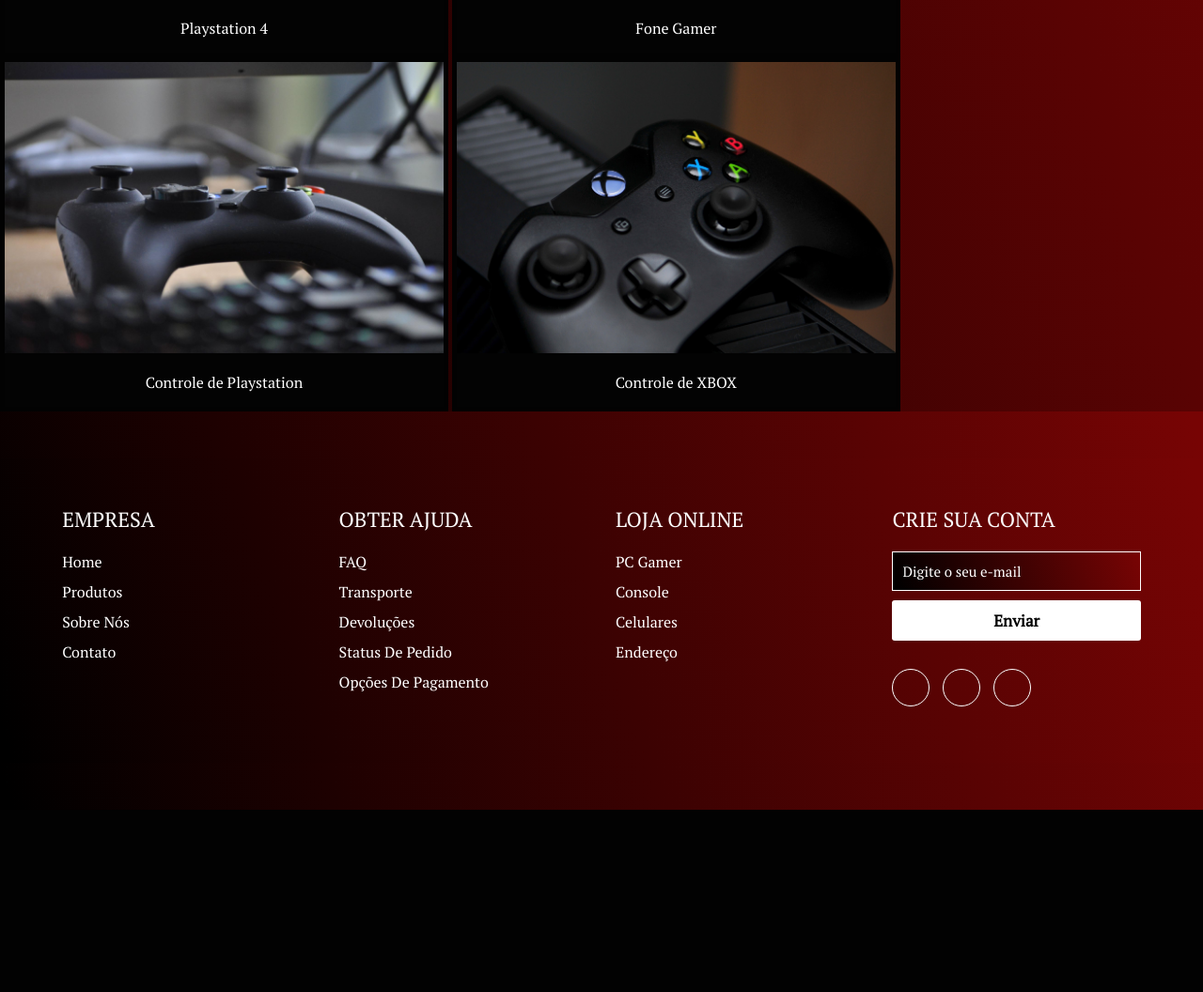
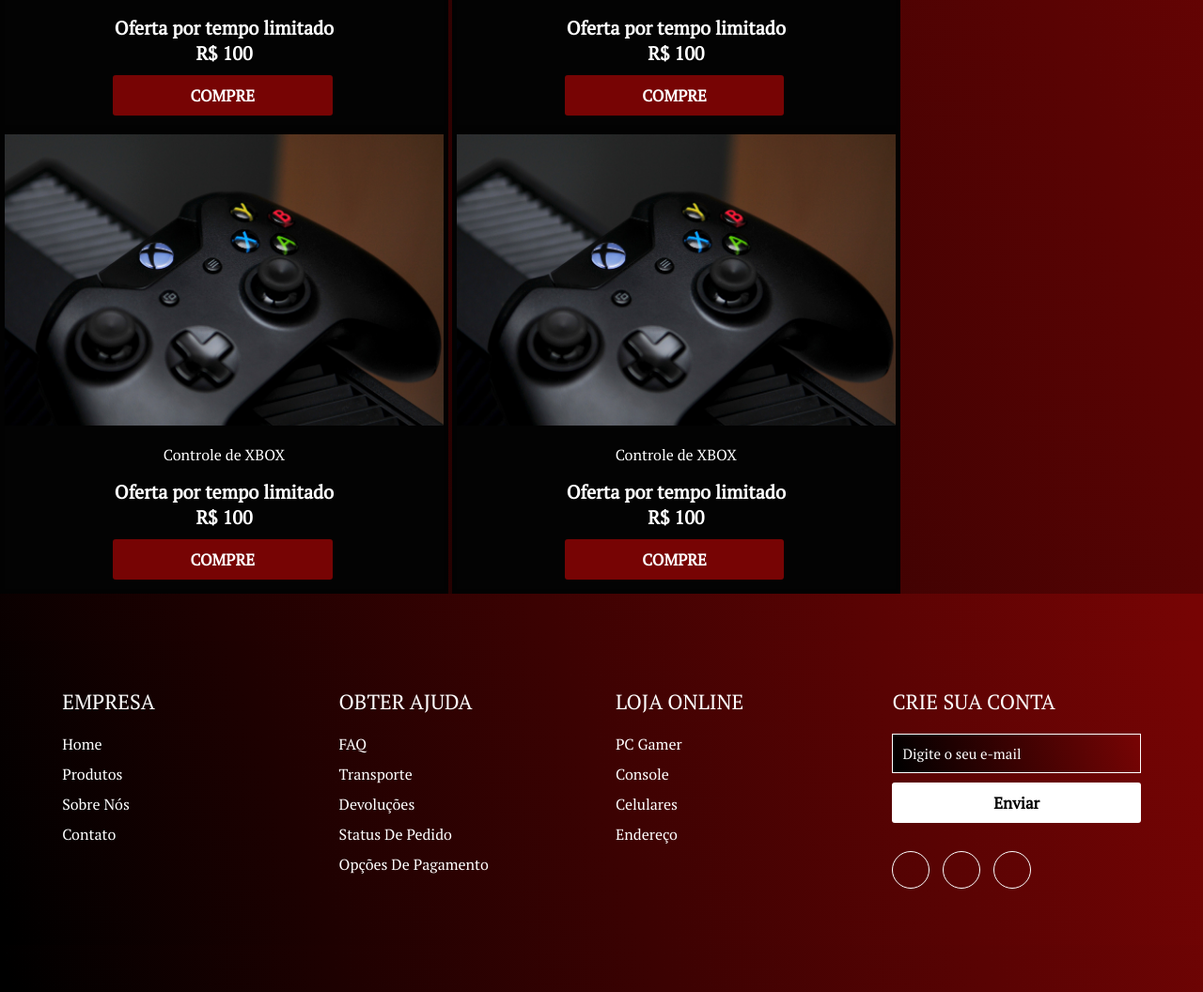
Before and after one commit to saaint1/senai-versoes-colaboracoes, a PHP site: page / in a window 1280 px wide. Shown: the part 1042-2098 px from the top of the page at 94% size. Before the commit the page ends 1904 px from the top, so only its background shows below. Run offline with PHP 8.4, Linux system fonts and the light colour scheme; some libraries are stand-ins or nearby versions.

Commit message:
trab sa2

```diff
--- a/css/style.css
+++ b/css/style.css
@@ -6,6 +6,7 @@
     box-sizing: border-box;
     font-family: "PT serif";
     }
+
 .container {
     max-width: 1920px;
     width: 100%;
@@ -29,7 +30,6 @@
     padding: 0;
     background-color: rgb(2, 2, 2);
 }
-
 
 .nav-container ul li {
     display: inline;
@@ -59,7 +59,7 @@
 }
 /*banner*/
 #main-banner {
-    background: url("../img/banner1.jpg") no-repeat;
+    background: url("../img/6.jpg") no-repeat;
     width: 100%;
     height: 500px;
     background-repeat: no-repeat;
@@ -69,10 +69,27 @@
     padding-top: 20px;
     box-sizing: border-box;
 
-    text-align: center;
+    text-align: start;
     padding-top: 5em;
     padding-bottom: 5em;
+    padding-left: 20em;
 }
+
+#main-banner button {
+    width: 10%;
+    margin-top: 30px;
+    margin-left: 60px;
+    padding: 10px;
+    font-size: 17px;
+    outline: none;
+    border: none;
+    cursor: pointer;
+    color: #FFF;
+    border-radius: 3px;
+    font-weight: bold;
+    background-color: rgb(119, 4, 4);
+}
+
 
 /*dp-menu*/
 :root {
@@ -136,6 +153,36 @@
 div.img {
     color: #FFF;
     text-decoration: none;
+}
+
+div .img h1{
+    color: #FFF;
+    text-decoration: none;
+    font-size: 20px;
+    text-align: center;
+}
+
+div .img h2{
+    color: #FFF;
+    text-decoration: none;
+    font-size: 20px;
+    text-align: center;
+}
+
+div .img button {
+    width: 50%;
+    margin-top: 10px;
+    margin-left: 115px;
+    margin-bottom: 10px;
+    padding: 10px;
+    font-size: 17px;
+    outline: none;
+    border: none;
+    cursor: pointer;
+    color: #FFF;
+    border-radius: 3px;
+    font-weight: bold;
+    background-color: rgb(119, 4, 4);
 }
 
 div.img {
--- a/index.html
+++ b/index.html
@@ -25,7 +25,8 @@
           </div>
         </nav>
     <div id="main-banner">
-      <h1>Ofertas todos os dias</h1>
+      <h1>OFERTA DA SEMANA</h1>
+      <button>APROVEITE</button>
     </div>
     <nav class="dp-menu">
       <ul>
@@ -47,30 +48,42 @@
   </nav>
   <div class="img">
     <a target="_blank" href="#">
-      <img src="./img/1.jpg" alt="Fjords" width="300" height="200">
+      <img src="./img/5.jpg" alt="controle" width="300" height="200">
     </a>
-    <div class="desc">Playstation 4</div>
+    <div class="desc">Controle de XBOX</div>
+    <h1>Oferta por tempo limitado</h1>
+    <h2>R$ 100</h2>
+    <button>COMPRE</button>
   </div>
 
   <div class="img">
     <a target="_blank" href="#">
-      <img src="./img/2.jpg" alt="Forest" width="300" height="200">
+      <img src="./img/5.jpg" alt="controle" width="300" height="200">
     </a>
-    <div class="desc">Fone Gamer</div>
+    <div class="desc">Controle de XBOX</div>
+    <h1>Oferta por tempo limitado</h1>
+    <h2>R$ 100</h2>
+    <button>COMPRE</button>
   </div>
 
   <div class="img">
     <a target="_blank" href="#">
-      <img src="./img/3.jpg" alt="Northern Lights" width="300" height="200">
+      <img src="./img/5.jpg" alt="controle" width="300" height="200">
     </a>
-    <div class="desc">Controle de Playstation</div>
+    <div class="desc">Controle de XBOX</div>
+    <h1>Oferta por tempo limitado</h1>
+    <h2>R$ 100</h2>
+    <button>COMPRE</button>
   </div>
 
   <div class="img">
     <a target="_blank" href="#">
-      <img src="./img/5.jpg" alt="Mountains" width="300" height="200">
+      <img src="./img/5.jpg" alt="controle" width="300" height="200">
     </a>
     <div class="desc">Controle de XBOX</div>
+    <h1>Oferta por tempo limitado</h1>
+    <h2>R$ 100</h2>
+    <button>COMPRE</button>
   </div>
     <div class="rodape-d">
   <footer>
```
Also changed, not shown: img/1.jpg, img/6.jpg (added).
